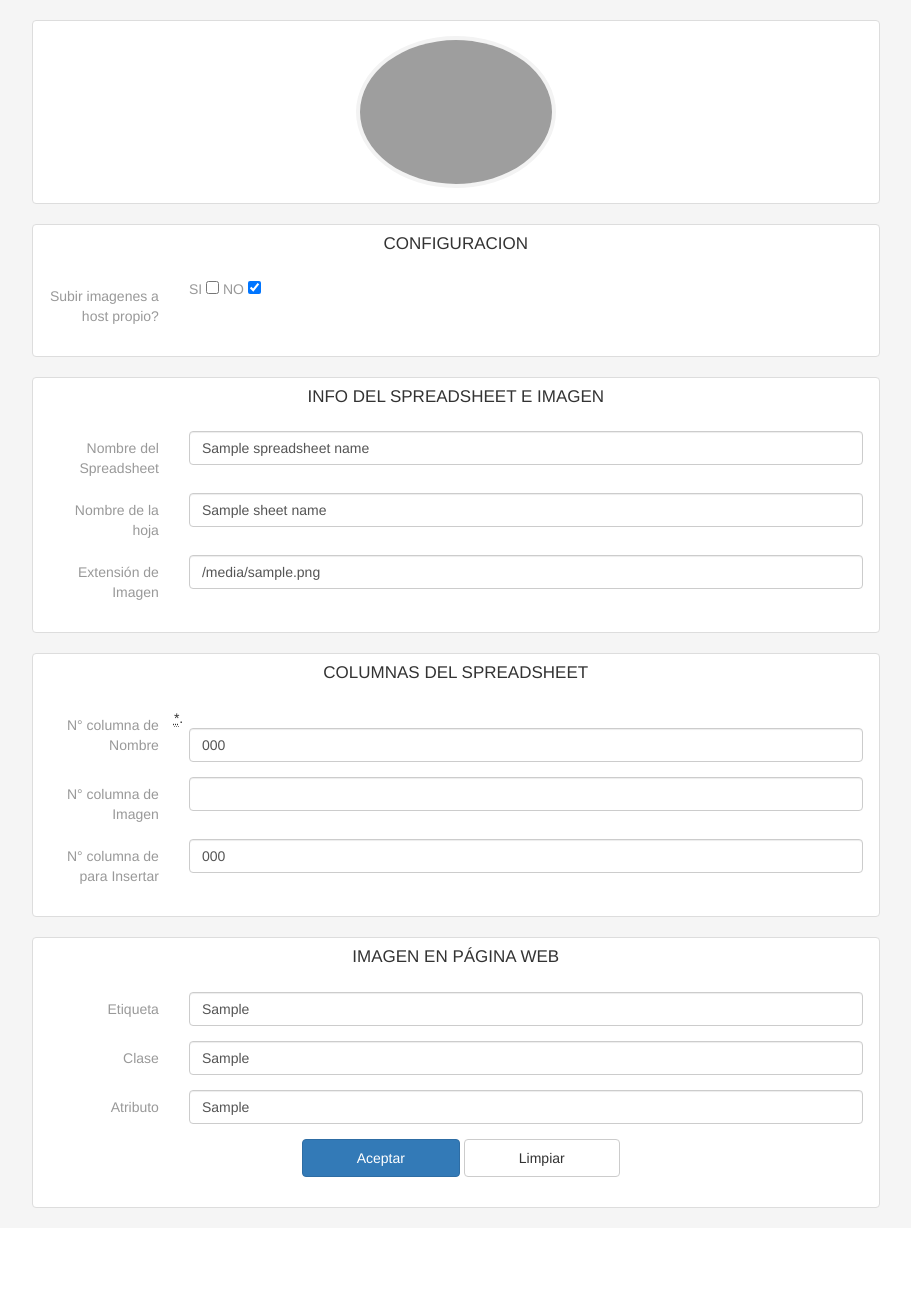
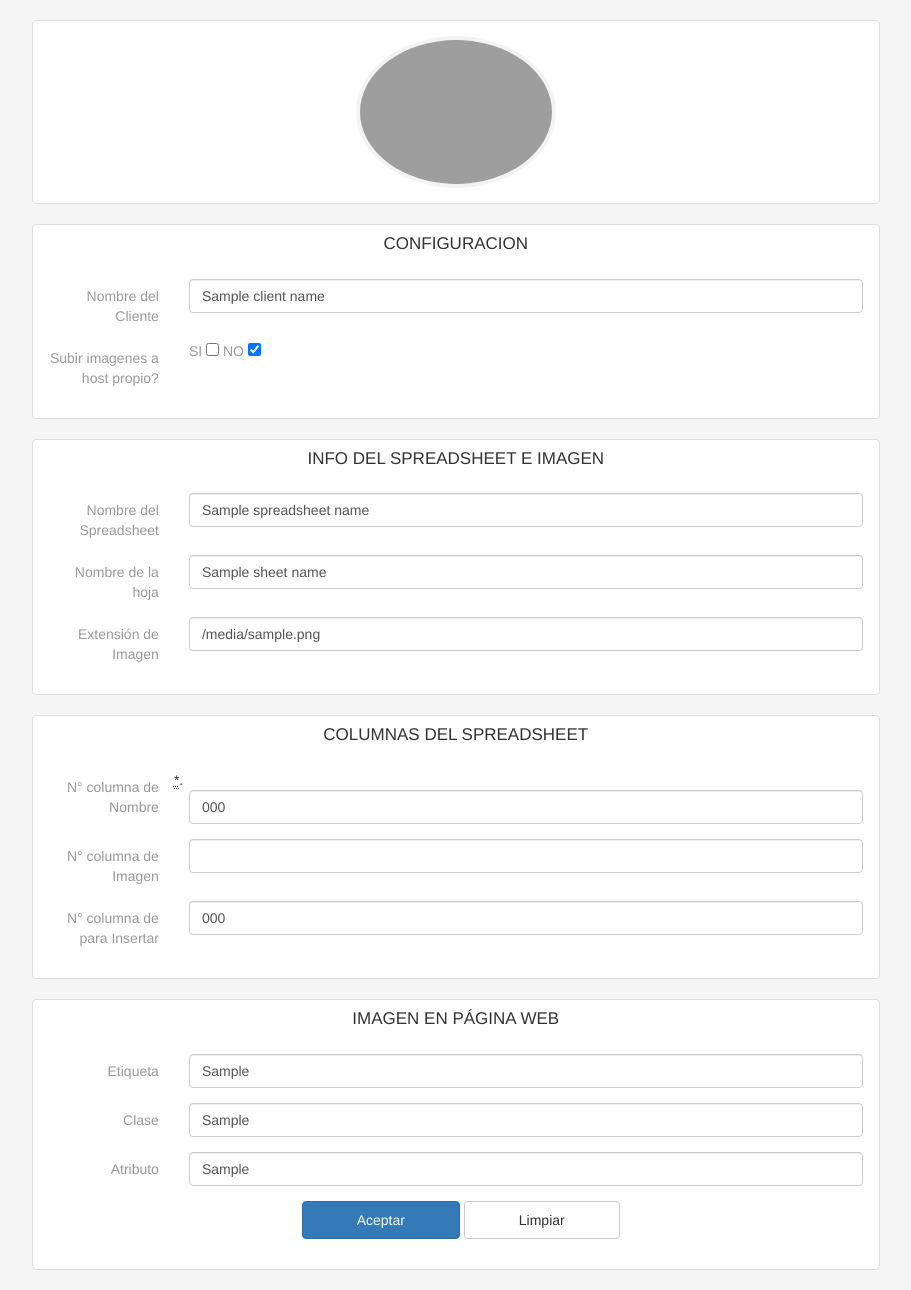
Before and after one commit to NicoVF/WebScrapingV2, a Django app: template templates/setValues.html in a window 1280 px wide. Shown: the whole page, without its empty margins (38-949 px from the left). Before the commit the page ends 1208 px from the top, so only its background shows below. Run offline with Django 4.2, Linux system fonts and the light colour scheme; the template is opened without the code that fills it: most values are stand-ins (such as "Sample title", 1, 10 or a date in 2020); some libraries are stand-ins or nearby versions; grey boxes are pictures that could not be loaded.

Commit message:
client_name in templates

```diff
--- a/templates/processed.html
+++ b/templates/processed.html
@@ -6,6 +6,7 @@
 </head>
 <body>
 <p>OK!</p>
+<p>{{ client_name }}</p>
 <p>{{ upload_images_to_own_host }}</p>
 <p>{{ spreadsheet_name }}</p>
 <p>{{ sheet_name }}</p>
--- a/templates/setValues.html
+++ b/templates/setValues.html
@@ -31,6 +31,12 @@
               <h4 class="panel-title">CONFIGURACION</h4>
             </div>
             <div class="panel-body">
+                <div class="form-group">
+                    <label class="col-sm-2 control-label">Nombre del Cliente</label>
+                <div class="col-sm-10">
+                  <input name="client_name" type="text" class="form-control" value="{{ client_name }}" required>
+                </div>
+              </div>
               <div class="form-group">
                 <label class="col-sm-2 control-label">Subir imagenes a host propio?</label>
                 <div class="col-sm-10">
```
Also changed, not shown: tests/test_Spreadsheet.py (+10 -10 lines).
